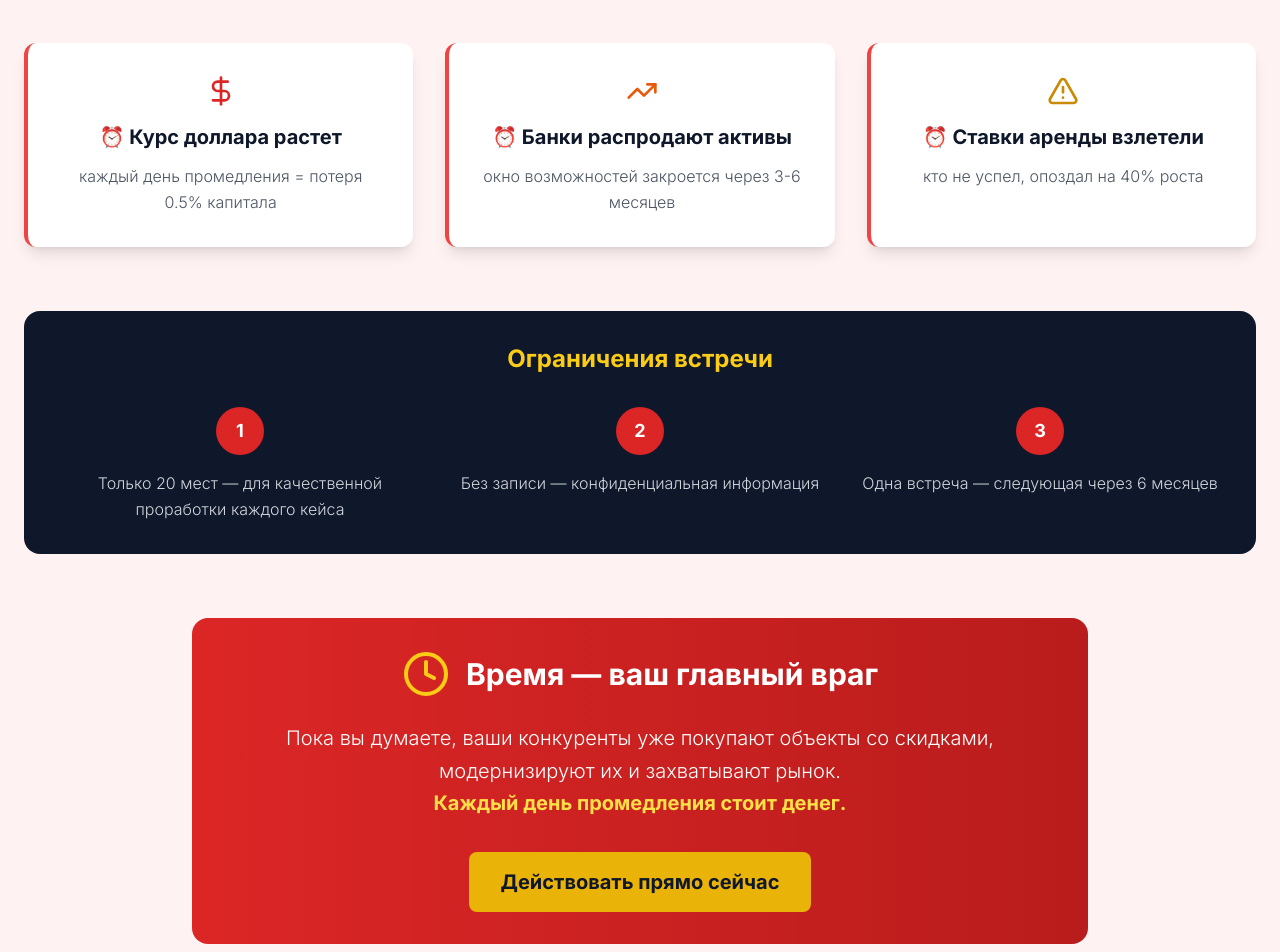
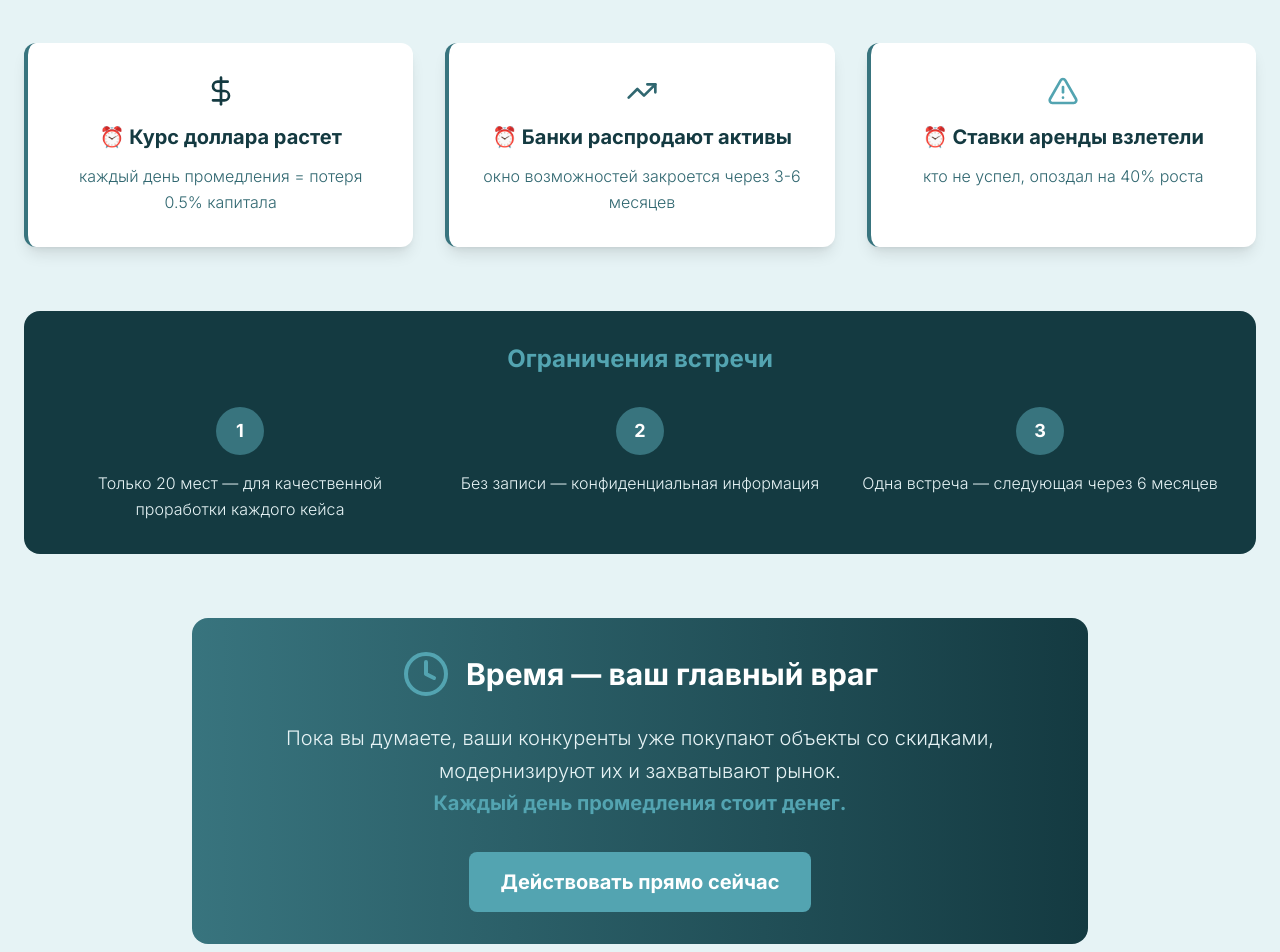
Before and after one commit to Danial992/landing, a React (Vite) app: page / in a window 1280 px wide. Shown: the part 7120-8072 px from the top of the page. Built offline with nearby package versions, Linux system fonts and the light colour scheme.

Commit message:
Update UrgencySection.tsx

```diff
--- a/src/components/UrgencySection.tsx
+++ b/src/components/UrgencySection.tsx
@@ -4,22 +4,22 @@ import { AlertTriangle, TrendingUp, Clock, DollarSign } from 'lucide-react';
 const UrgencySection: React.FC = () => {
   const urgencyFactors = [
     {
-      icon: <DollarSign className="w-8 h-8" />,
+      icon: <DollarSign className="w-8 h-8 text-[#143A41]" />,
       title: "Курс доллара растет",
       description: "каждый день промедления = потеря 0.5% капитала",
-      color: "text-red-600"
+      color: "text-[#143A41]"
     },
     {
-      icon: <TrendingUp className="w-8 h-8" />,
+      icon: <TrendingUp className="w-8 h-8 text-[#306770]" />,
       title: "Банки распродают активы",
       description: "окно возможностей закроется через 3-6 месяцев",
-      color: "text-orange-600"
+      color: "text-[#306770]"
     },
     {
-      icon: <AlertTriangle className="w-8 h-8" />,
+      icon: <AlertTriangle className="w-8 h-8 text-[#53A4B1]" />,
       title: "Ставки аренды взлетели",
       description: "кто не успел, опоздал на 40% роста",
-      color: "text-yellow-600"
+      color: "text-[#53A4B1]"
     }
   ];
 
@@ -30,58 +30,58 @@ const UrgencySection: React.FC = () => {
   ];
 
   return (
-    <section className="py-20 px-6 bg-red-50">
+    <section className="py-20 px-6 bg-[#E6F3F5]">
       <div className="max-w-7xl mx-auto">
         <div className="text-center mb-16">
-          <h2 className="text-4xl lg:text-5xl font-bold text-slate-900 mb-6">
-            Почему именно <span className="text-red-600">сейчас</span> и почему только <span className="text-red-600">20 человек</span>
+          <h2 className="text-4xl lg:text-5xl font-bold text-[#143A41] mb-6">
+            Почему именно <span className="text-[#53A4B1]">сейчас</span> и почему только <span className="text-[#53A4B1]">20 человек</span>
           </h2>
         </div>
 
         <div className="grid lg:grid-cols-3 gap-8 mb-16">
           {urgencyFactors.map((factor, index) => (
-            <div key={index} className="bg-white rounded-xl shadow-lg p-8 text-center border-l-4 border-red-500">
+            <div key={index} className="bg-white rounded-xl shadow-lg p-8 text-center border-l-4 border-[#38747E]">
               <div className={`${factor.color} mb-4 flex justify-center`}>
                 {factor.icon}
               </div>
-              <h3 className="text-xl font-bold text-slate-900 mb-3">
+              <h3 className="text-xl font-bold text-[#143A41] mb-3">
                 ⏰ {factor.title}
               </h3>
-              <p className="text-gray-600 leading-relaxed">
+              <p className="text-[#306770] leading-relaxed">
                 {factor.description}
               </p>
             </div>
           ))}
         </div>
 
-        <div className="bg-slate-900 text-white rounded-2xl p-8">
-          <h3 className="text-2xl font-bold text-center mb-8 text-yellow-400">
+        <div className="bg-[#143A41] text-white rounded-2xl p-8">
+          <h3 className="text-2xl font-bold text-center mb-8 text-[#53A4B1]">
             Ограничения встречи
           </h3>
           <div className="grid md:grid-cols-3 gap-8">
             {limitations.map((limitation, index) => (
               <div key={index} className="text-center">
-                <div className="bg-red-600 w-12 h-12 rounded-full flex items-center justify-center mx-auto mb-4">
+                <div className="bg-[#38747E] w-12 h-12 rounded-full flex items-center justify-center mx-auto mb-4">
                   <span className="text-white font-bold text-lg">{index + 1}</span>
                 </div>
-                <p className="text-gray-300">{limitation}</p>
+                <p className="text-[#E6F3F5]">{limitation}</p>
               </div>
             ))}
           </div>
         </div>
 
         <div className="text-center mt-16">
-          <div className="bg-gradient-to-r from-red-600 to-red-700 text-white rounded-2xl p-8 max-w-4xl mx-auto">
+          <div className="bg-gradient-to-r from-[#38747E] to-[#143A41] text-white rounded-2xl p-8 max-w-4xl mx-auto">
             <div className="flex items-center justify-center space-x-4 mb-6">
-              <Clock className="w-12 h-12 text-yellow-400" />
+              <Clock className="w-12 h-12 text-[#53A4B1]" />
               <h3 className="text-3xl font-bold">Время — ваш главный враг</h3>
             </div>
-            <p className="text-xl mb-8 leading-relaxed">
+            <p className="text-xl mb-8 leading-relaxed text-[#E6F3F5]">
               Пока вы думаете, ваши конкуренты уже покупают объекты со скидками,
               модернизируют их и захватывают рынок. <br />
-              <span className="text-yellow-300 font-bold">Каждый день промедления стоит денег.</span>
+              <span className="text-[#53A4B1] font-bold">Каждый день промедления стоит денег.</span>
             </p>
-            <button className="bg-yellow-500 hover:bg-yellow-400 text-slate-900 font-bold py-4 px-8 rounded-lg text-xl transition-all transform hover:scale-105">
+            <button className="bg-[#53A4B1] hover:bg-[#38747E] text-white font-bold py-4 px-8 rounded-lg text-xl transition-all transform hover:scale-105">
               Действовать прямо сейчас
             </button>
           </div>
```
